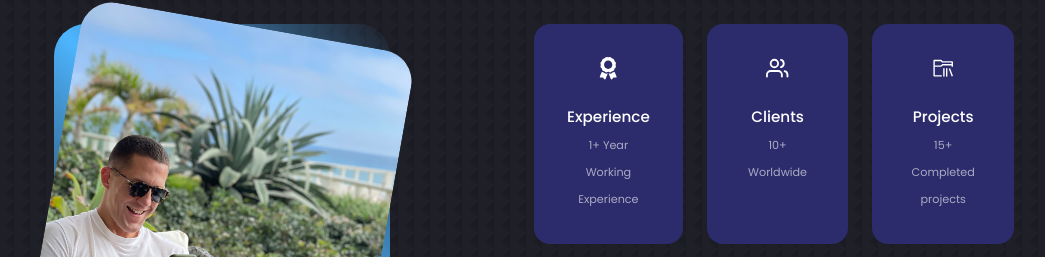
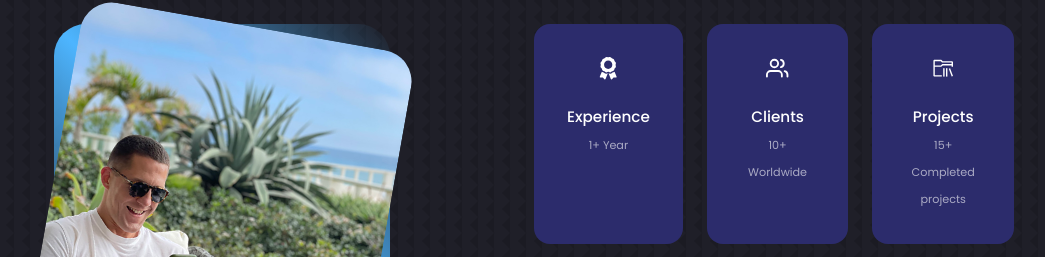
Before and after one commit to Kryvchenko/kryo-portfolio, a React (Create React App) app: page / in a window 1280 px wide. Shown: the part 1063-1320 px from the top of the page, without its empty margins (106-1151 px from the left). Built offline with nearby package versions, Linux system fonts and the light colour scheme.

Commit message:
exp updated

```diff
--- a/src/components/about/About.jsx
+++ b/src/components/about/About.jsx
@@ -29,7 +29,7 @@ const About = () => {
             <article className='about__card'>
               <FaAward className='about__icon' />
               <h5>Experience</h5>
-              <small>1+ Year Working Experience</small>
+              <small>1+ Year</small>
             </article>
             <article className='about__card'>
               <FiUsers className='about__icon' />
```
